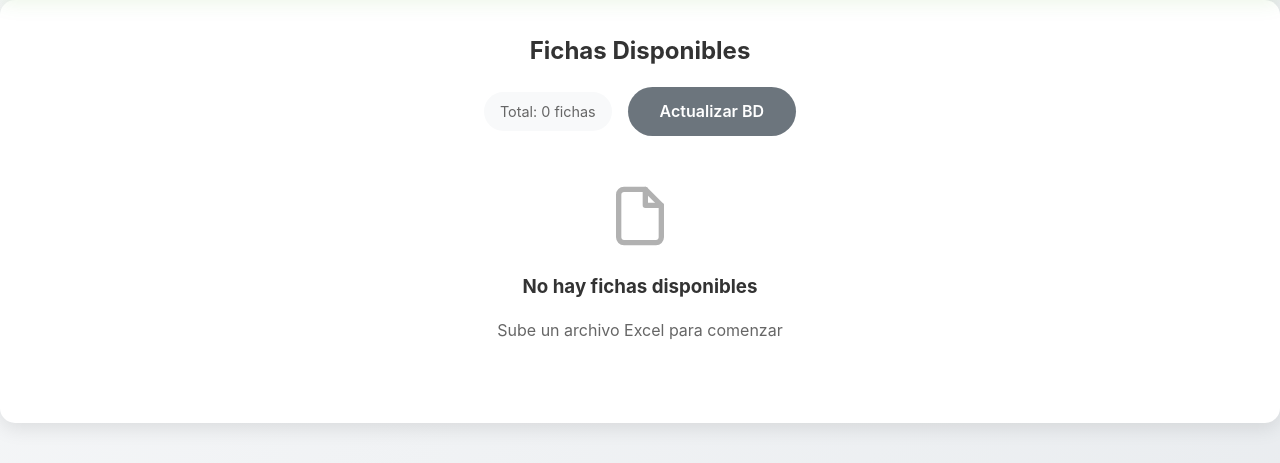
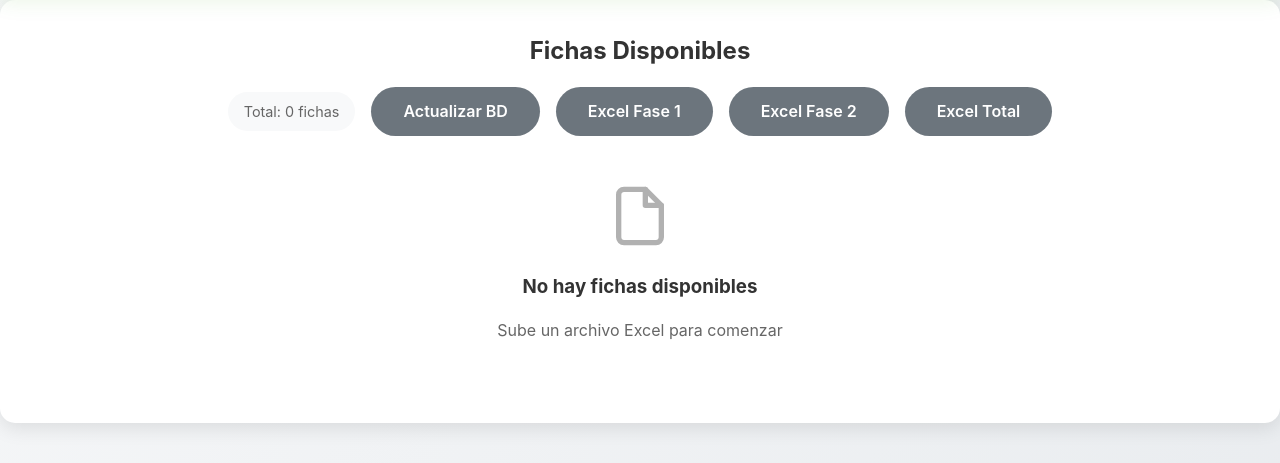
Before and after one commit to Cristian08-c/Olimpiadas-Sena, a Flask app: page /admin/fichas in a window 1280 px wide. Shown: the part 199-662 px from the top of the page. Run offline with Flask 3, Linux system fonts and the light colour scheme; the visitor is signed in with stand-in values (Sample User, id 1); data that the repository does not hold is empty.

Commit message:
Se añadio modulo de exportar ranking

```diff
--- a/src/modules/admin/routes.py
+++ b/src/modules/admin/routes.py
@@ -2,6 +2,8 @@
 import os
 import re
 from datetime import date
+from io import BytesIO
+from flask import abort, send_file
 
 import mysql.connector
 import pandas as pd
@@ -476,3 +478,76 @@ def init_db():
         conn.close()
 
     return redirect(url_for("admin.fichas"))
+
+
+TIPOS = ("matematicas", "ortografia", "ingles")
+
+@bp.route("/ranking/exportar/<modo>")
+@role_required("admin")
+def exportar_ranking(modo):
+    if modo not in ("fase1", "fase2", "total"):
+        abort(404)
+    anio = request.args.get("anio", type=int, default=date.today().year)
+
+    conn = get_db_connection()
+    if not conn:
+        flash("Error de conexión a la base de datos.", "danger")
+        return redirect(url_for("admin.fichas"))
+    try:
+        cur = conn.cursor(dictionary=True)
+        cur.execute("""
+            SELECT i.tipo, i.`fase(1-2)` AS fase, i.id_instrumento,
+                   p.identificacion, p.nombre, p.apellido, m.id_ficha,
+                   a.calificacion, a.tiempo_tomado
+            FROM asignaciones a
+            JOIN instrumentos i ON a.id_instrumento = i.id_instrumento
+            JOIN matricula m ON a.id_matricula = m.id_matricula
+            JOIN personas p ON m.identificacion = p.identificacion
+            WHERE YEAR(i.fecha_creacion) = %s
+        """, (anio,))
+        filas = cur.fetchall()
+        cur.close()
+    finally:
+        conn.close()
+
+    df = pd.DataFrame(filas, columns=[
+        "tipo", "fase", "id_instrumento", "identificacion", "nombre",
+        "apellido", "id_ficha", "calificacion", "tiempo_tomado"])
+    # Evita duplicados (la tabla asignaciones no tiene clave única)
+    df = (df.sort_values("calificacion", ascending=False)
+            .drop_duplicates(["identificacion", "id_instrumento"]))
+    df["estado"] = df["tiempo_tomado"].apply(
+        lambda t: "Presentó" if pd.notna(t) else "Pendiente")
+
+    nombres = {"identificacion": "Identificación", "nombre": "Nombre",
+               "apellido": "Apellido", "id_ficha": "Ficha",
+               "calificacion": "Puntaje", "tiempo_tomado": "Tiempo (s)",
+               "estado": "Estado"}
+    buf = BytesIO()
+    with pd.ExcelWriter(buf, engine="openpyxl") as writer:
+        if modo in ("fase1", "fase2"):
+            fase = 1 if modo == "fase1" else 2
+            for tipo in TIPOS:
+                sub = df[(df.fase == fase) & (df.tipo == tipo)].sort_values(
+                    ["calificacion", "tiempo_tomado"], ascending=[False, True])
+                out = sub[list(nombres)].rename(columns=nombres)
+                out.insert(0, "Posición", range(1, len(out) + 1))
+                out.to_excel(writer, sheet_name=tipo.capitalize(), index=False)
+        else:
+            base = ["identificacion", "nombre", "apellido", "id_ficha"]
+            piv = df.pivot_table(index=base, columns=["tipo", "fase"],
+                                 values="calificacion", aggfunc="max",
+                                 fill_value=0)
+            piv.columns = [f"{t.capitalize()} F{f}" for t, f in piv.columns]
+            piv["Puntaje total"] = piv.sum(axis=1)
+            piv["Tiempo total (s)"] = df.groupby(base)["tiempo_tomado"].sum()
+            piv = piv.reset_index().sort_values(
+                ["Puntaje total", "Tiempo total (s)"], ascending=[False, True])
+            piv = piv.rename(columns=nombres)
+            piv.insert(0, "Posición", range(1, len(piv) + 1))
+            piv.to_excel(writer, sheet_name="Total participantes", index=False)
+    buf.seek(0)
+    return send_file(
+        buf, as_attachment=True,
+        download_name=f"ranking_{modo}_{anio}.xlsx",
+        mimetype="application/vnd.openxmlformats-officedocument.spreadsheetml.sheet")
--- a/src/templates/admin/fichas.html
+++ b/src/templates/admin/fichas.html
@@ -133,7 +133,9 @@
                 class="btn-secondary"
                 onclick="return confirm('¿Actualizar estructura de base de datos?')"
               >
-                Actualizar BD
+                Actualizar BD <a href="{{ url_for('admin.exportar_ranking', modo='fase1') }}" class="btn-secondary">Excel Fase 1</a>
+                              <a href="{{ url_for('admin.exportar_ranking', modo='fase2') }}" class="btn-secondary">Excel Fase 2</a>
+                              <a href="{{ url_for('admin.exportar_ranking', modo='total') }}" class="btn-secondary">Excel Total</a>
               </a>
             </div>
           </div>
```
